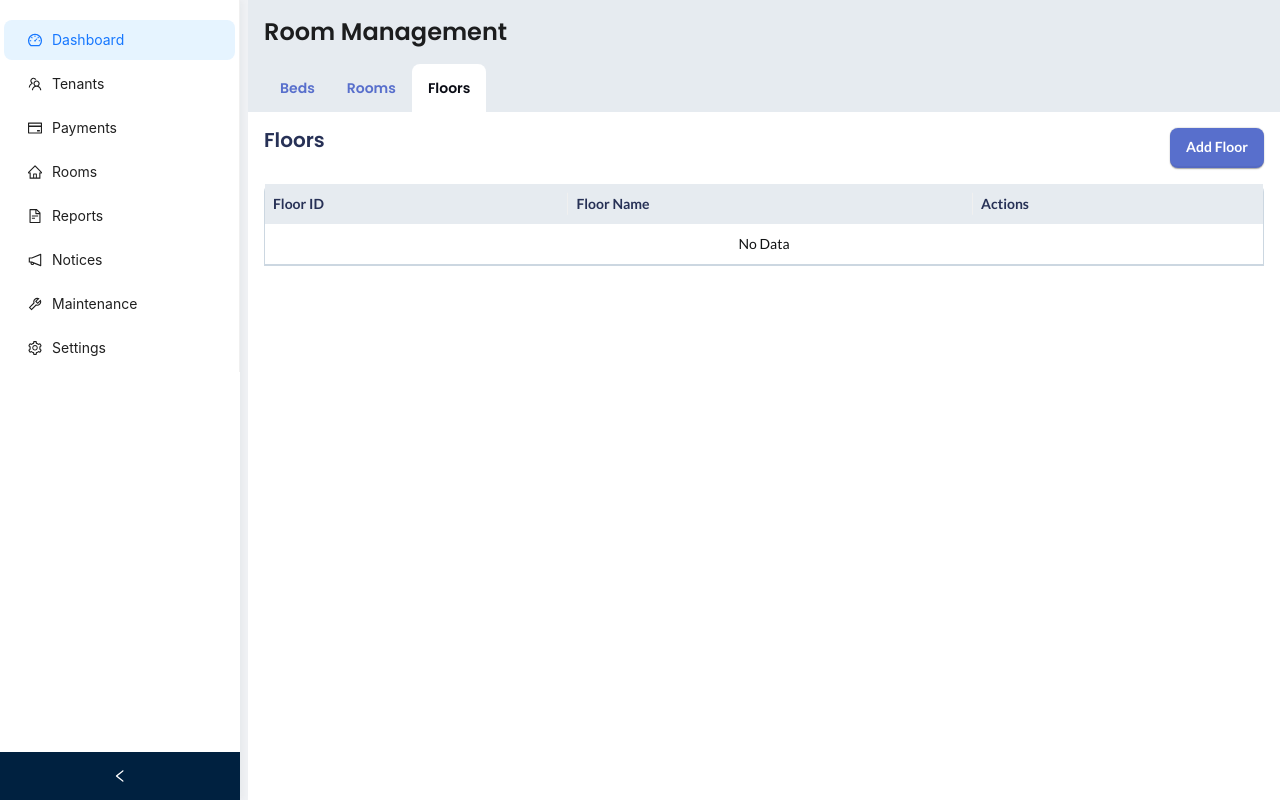
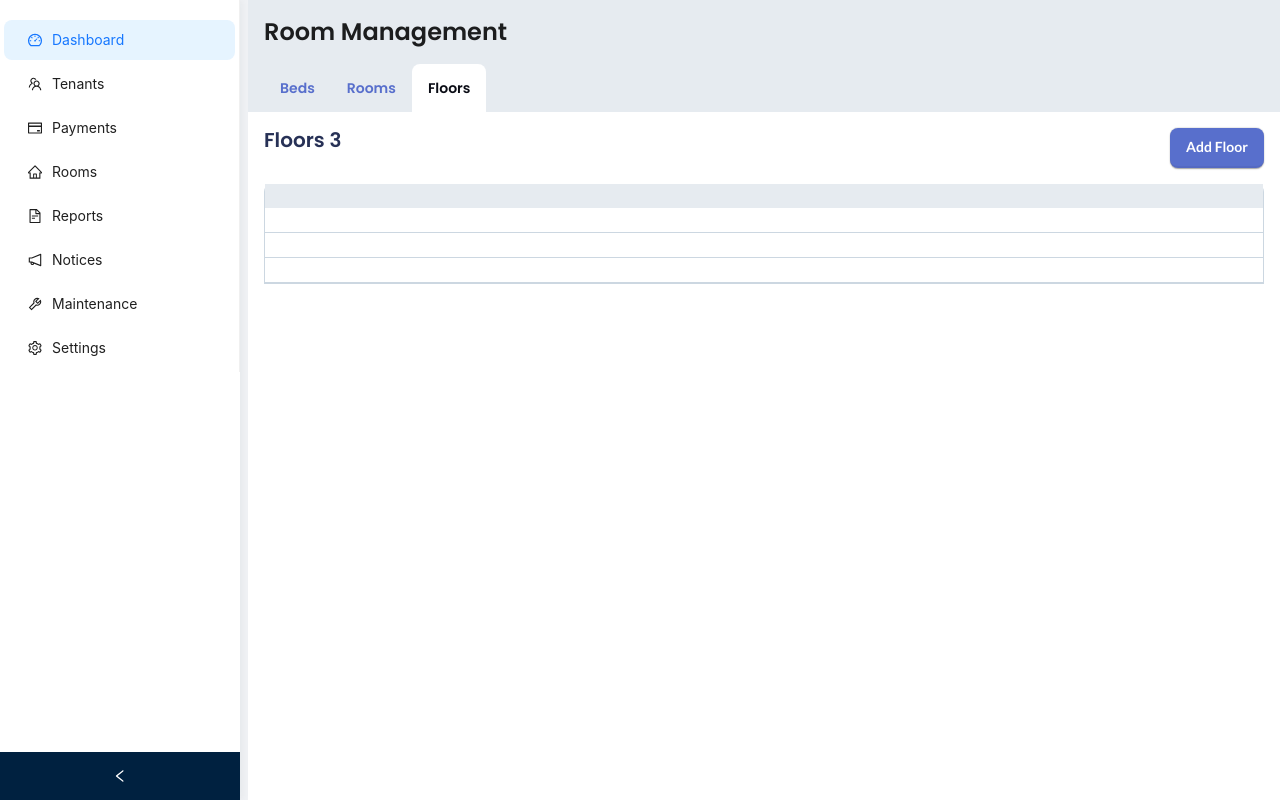
Before and after one commit to venkataraviduddugunta7/My-PG-management, a React (Vite) app: page /rooms in a window 1280 px wide. Built offline with nearby package versions, Linux system fonts and the light colour scheme.

Commit message:
"Added Data"

```diff
--- a/src/pages/Rooms/Rooms.jsx
+++ b/src/pages/Rooms/Rooms.jsx
@@ -6,16 +6,10 @@ import AddFloorModal from "../../components/resusableComponents/AddFloorModal";
 import AddRoomModal from "../../components/resusableComponents/AddRoomModal";
 import AddBedModal from "../../components/resusableComponents/AddBedModal";
 import PgTable from "../../components/resusableComponents/PgTable";
-import { floorColumns } from "../../components/resusableComponents/floorColumns";
-import { roomColumns } from "../../components/resusableComponents/roomColumns";
-import { bedColumns } from "../../components/resusableComponents/bedColumns";
 
 const Rooms = () => {
-  const [floors, setFloors] = useState([]);
   const [floorModal, setFloorModal] = useState(false);
-  const [rooms, setRooms] = useState([]);
   const [roomModal, setRoomModal] = useState(false);
-  const [beds, setBeds] = useState([]);
   const [bedModal, setBedModal] = useState(false);
   const [activeTab, setActiveTab] = useState("Floors");
 
@@ -28,37 +22,130 @@ const Rooms = () => {
     { id: "Floors", label: "Floors" },
   ];
 
-  // ─── Floor Creation ───────────────────────────────────────────
-  const createFloor = (values) => {
+  const [floors, setFloors] = useState([
+    {
+      id: "floor-1",
+      floorNumber: 1,
+      floorName: "Ground Floor",
+      description: "Main floor with reception",
+    },
+    {
+      id: "floor-2",
+      floorNumber: 2,
+      floorName: "First Floor",
+      description: "Standard rooms floor",
+    },
+    {
+      id: "floor-3",
+      floorNumber: 3,
+      floorName: "Second Floor",
+      description: "Premium rooms floor",
+    },
+  ]);
+
+  const [rooms, setRooms] = useState([
+    {
+      id: "room-1",
+      floorId: "floor-1",
+      roomNumber: "101",
+      roomType: "Standard",
+      capacity: 2,
+      rent: 5000,
+    },
+    {
+      id: "room-2",
+      floorId: "floor-1",
+      roomNumber: "102",
+      roomType: "Deluxe",
+      capacity: 3,
+      rent: 7000,
+    },
+    {
+      id: "room-3",
+      floorId: "floor-2",
+      roomNumber: "201",
+      roomType: "Premium",
+      capacity: 2,
+      rent: 8000,
+    },
+    {
+      id: "room-4",
+      floorId: "floor-3",
+      roomNumber: "301",
+      roomType: "Shared",
+      capacity: 4,
+      rent: 4000,
+    },
+  ]);
+
+  const [beds, setBeds] = useState([
+    {
+      id: "bed-1",
+      roomId: "room-1",
+      bedNumber: "1",
+      bedType: "Single",
+      status: "occupied",
+      notes: "Near window",
+    },
+    {
+      id: "bed-2",
+      roomId: "room-1",
+      bedNumber: "2",
+      bedType: "Single",
+      status: "available",
+      notes: "Near door",
+    },
+    {
+      id: "bed-3",
+      roomId: "room-2",
+      bedNumber: "1",
+      bedType: "Bunk",
+      status: "available",
+      notes: "Lower bunk",
+    },
+    {
+      id: "bed-4",
+      roomId: "room-2",
+      bedNumber: "2",
+      bedType: "Bunk",
+      status: "available",
+      notes: "Upper bunk",
+    },
+    {
+      id: "bed-5",
+      roomId: "room-3",
+      bedNumber: "1",
+      bedType: "Double",
+      status: "maintenance",
+      notes: "Needs mattress replacement",
+    },
+  ]);
+
+  const handleAddFloor = (floorData) => {
     const newFloor = {
-      id: `F${floors.length + 1}`,
-      ...values,
+      ...floorData,
+      id: `floor-${floors.length + 1}`,
     };
     setFloors([...floors, newFloor]);
-    message.success("Floor added!");
-    form.resetFields();
+    setFloorModal(false);
   };
 
-  // ─── Room Creation ────────────────────────────────────────────
-  const createRoom = (values) => {
+  const handleAddRoom = (roomData) => {
     const newRoom = {
-      id: `R${rooms.length + 1}`,
-      ...values,
+      ...roomData,
+      id: `room-${rooms.length + 1}`,
     };
     setRooms([...rooms, newRoom]);
-    message.success("Room added!");
-    form.resetFields();
+    setRoomModal(false);
   };
 
-  // ─── Bed Creation ─────────────────────────────────────────────
-  const createBed = (values) => {
+  const handleAddBed = (bedData) => {
     const newBed = {
-      id: `B${beds.length + 1}`,
-      ...values,
+      ...bedData,
+      id: `bed-${beds.length + 1}`,
     };
     setBeds([...beds, newBed]);
-    message.success("Bed(s) added!");
-    form.resetFields();
+    setBedModal(false);
   };
 
   const handleEditFloor = (floor) => {
@@ -101,14 +188,13 @@ const Rooms = () => {
                 alignItems: "center",
               }}
             >
-              <div className="tab-title">Floors</div>
+              <div className="tab-title">Floors {floors.length}</div>
               <PgButton onClick={() => setFloorModal(true)}>Add Floor</PgButton>
             </div>
             <div>
               <PgTable
-                columns={floorColumns(handleEditFloor, handleDeleteFloor)}
-                dataSource={floors}
-              />
+              // columns={floorColumns}
+               dataSource={floors} />
             </div>
 
             <AddFloorModal
@@ -129,14 +215,13 @@ const Rooms = () => {
                 alignItems: "center",
               }}
             >
-              <div className="tab-title">Rooms</div>
+              <div className="tab-title">Rooms {rooms.length}</div>
               <PgButton onClick={() => setRoomModal(true)}>Add Room</PgButton>
             </div>
             <div>
               <PgTable
-                columns={roomColumns(handleEditFloor, handleDeleteFloor)}
-                dataSource={rooms}
-              />
+              // columns={roomColumns}
+               dataSource={rooms} />
             </div>
 
             <AddRoomModal
@@ -158,14 +243,13 @@ const Rooms = () => {
                 alignItems: "center",
               }}
             >
-              <div className="tab-title">Beds</div>
+              <div className="tab-title">Beds {beds.length}</div>
               <PgButton onClick={() => setBedModal(true)}>Add Bed</PgButton>
             </div>
             <div>
               <PgTable
-                columns={bedColumns(handleEditFloor, handleDeleteFloor)}
-                dataSource={beds}
-              />
+              // columns={bedColumns}
+               dataSource={beds} />
             </div>
             <AddBedModal
               visible={bedModal}
```
Also changed, not shown: src/components/resusableComponents/roomColumns.jsx (added, +28 -0 lines).
